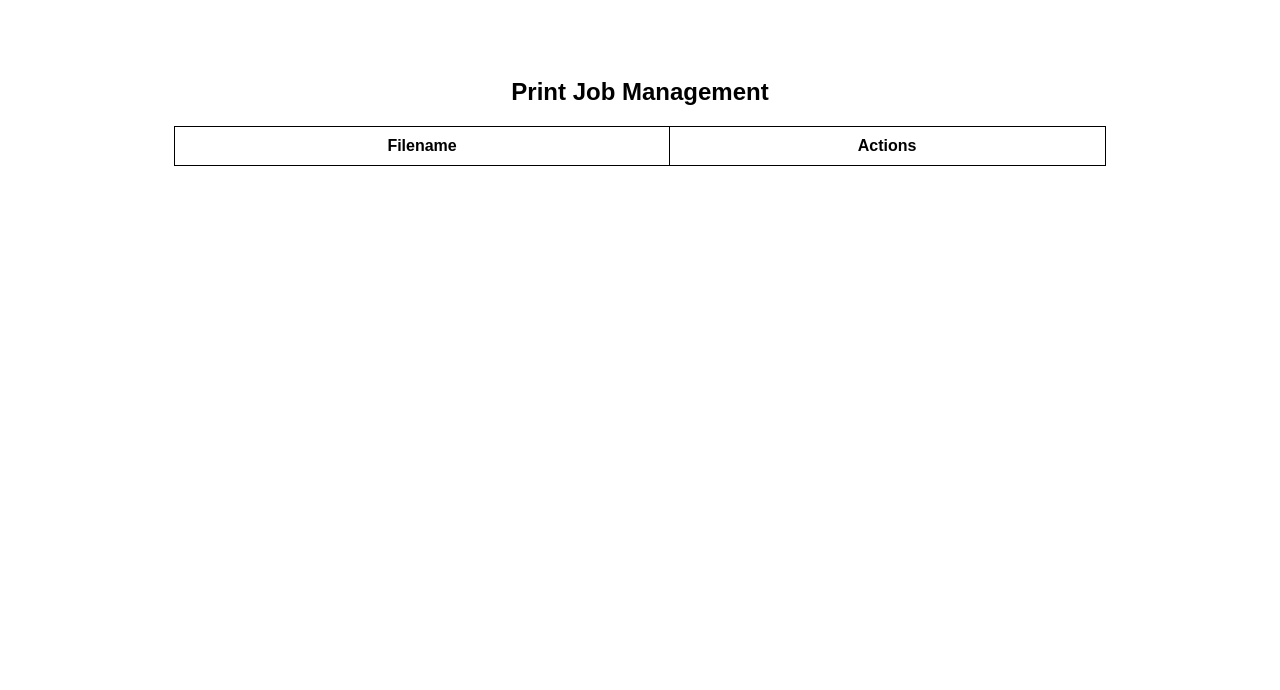
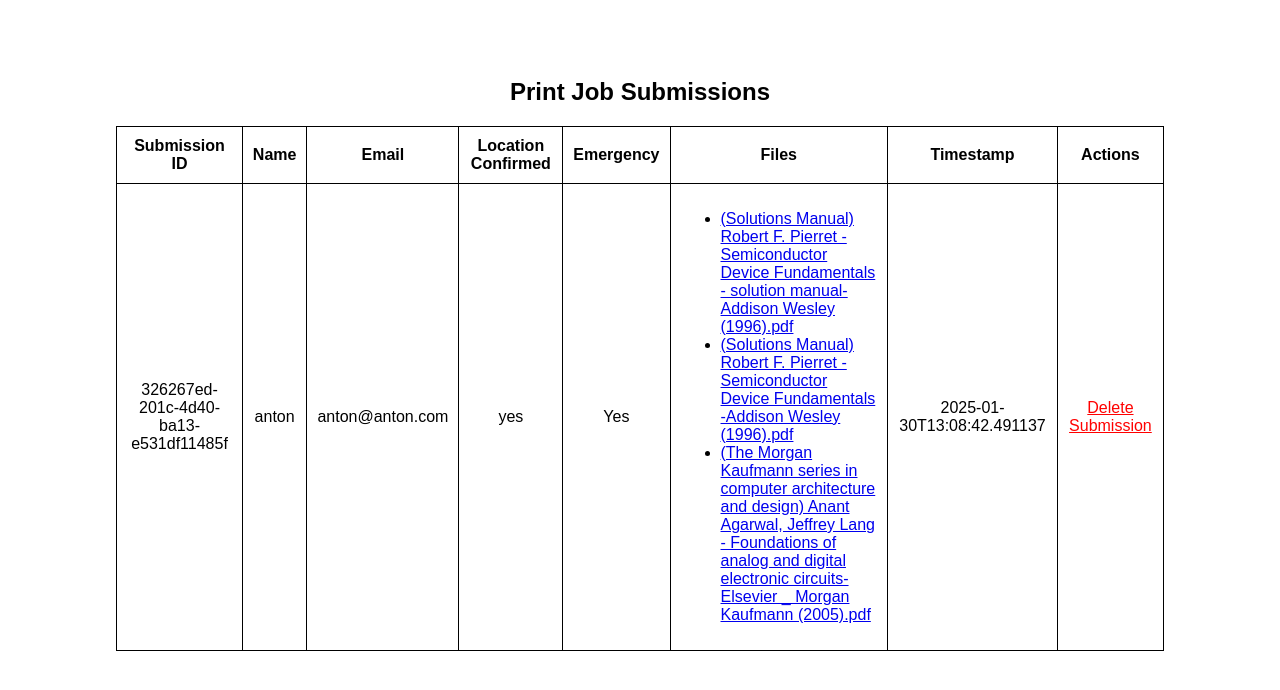
Before and after one commit to ravenspired/print-form, a Flask app: page /admin in a window 1280 px wide. Shown: the top 690 px of the page. Run offline with Flask 3, Linux system fonts and the light colour scheme; the visitor is signed in with stand-in values (Sample User, id 1); lists and menus that the app fills with data are empty.

Commit message:
added more sophisticated submission control

```diff
--- a/main.py
+++ b/main.py
@@ -1,6 +1,8 @@
-from flask import Flask, render_template, request, redirect, url_for, session, send_from_directory
+from flask import Flask, render_template, request, redirect, url_for, session, send_from_directory, jsonify
 import os
 import uuid
+import json
+import datetime
 
 app = Flask(__name__)
 app.secret_key = 'supersecretkey'  # Change this to a strong secret key
@@ -35,48 +37,80 @@
 def upload():
     if not session.get('authenticated'):
         return redirect(url_for('index'))
+
     if request.method == 'POST':
         name = request.form.get('name')
         email = request.form.get('email')
         location_confirmed = request.form.get('location_confirmed')
         location_details = request.form.get('location_details')
-        emergency = request.form.get('emergency')
-        file = request.files.get('file')
+        emergency = request.form.get('emergency') == 'on'
+        files = request.files.getlist('files')
 
-        if file and allowed_file(file.filename):
-            filename = f"{uuid.uuid4()}_{file.filename}"
-            filepath = os.path.join(UPLOAD_FOLDER, filename)
-            file.save(filepath)
-            return "File uploaded successfully!"
+        if not files or all(file.filename == '' for file in files):
+            return "No valid files uploaded!"
+
+        submission_id = str(uuid.uuid4())
+        submission_folder = os.path.join(UPLOAD_FOLDER, submission_id)
+        os.makedirs(submission_folder, exist_ok=True)
+        timestamp = datetime.datetime.now().isoformat()
+        saved_files = []
+
+        for file in files:
+            if file and allowed_file(file.filename):
+                filename = file.filename
+                filepath = os.path.join(submission_folder, filename)
+                file.save(filepath)
+                saved_files.append(filename)
+
+        submission = {
+            "id": submission_id,
+            "name": name,
+            "email": email,
+            "location_confirmed": location_confirmed,
+            "location_details": location_details,
+            "emergency": emergency,
+            "files": saved_files,
+            "timestamp": timestamp
+        }
+
+        with open(os.path.join(submission_folder, 'submission.json'), 'w') as f:
+            json.dump(submission, f, indent=4)
+
+        return "Files uploaded successfully!"
+
     return render_template('upload.html')
 
 @app.route('/admin', methods=['GET'])
 def admin():
     if not session.get('admin'):
         return redirect(url_for('index'))
-    files = os.listdir(UPLOAD_FOLDER)
-    return render_template('admin.html', files=files)
+    submissions = []
+    for submission_id in os.listdir(UPLOAD_FOLDER):
+        submission_folder = os.path.join(UPLOAD_FOLDER, submission_id)
+        if os.path.isdir(submission_folder):
+            json_path = os.path.join(submission_folder, 'submission.json')
+            if os.path.exists(json_path):
+                with open(json_path, 'r') as f:
+                    submissions.append(json.load(f))
+    return render_template('admin.html', submissions=submissions)
 
-@app.route('/download/<filename>')
-def download(filename):
+@app.route('/download/<submission_id>/<filename>')
+def download(submission_id, filename):
     if not session.get('admin'):
         return redirect(url_for('index'))
-    return send_from_directory(UPLOAD_FOLDER, filename)
+    submission_folder = os.path.join(UPLOAD_FOLDER, submission_id)
+    return send_from_directory(submission_folder, filename)
 
-@app.route('/delete/<filename>')
-def delete(filename):
+@app.route('/delete_submission/<submission_id>')
+def delete_submission(submission_id):
     if not session.get('admin'):
         return redirect(url_for('index'))
-    os.remove(os.path.join(UPLOAD_FOLDER, filename))
-    return redirect(url_for('admin'))
-
-@app.route('/complete/<filename>')
-def complete(filename):
-    if not session.get('admin'):
-        return redirect(url_for('index'))
-    os.rename(os.path.join(UPLOAD_FOLDER, filename), os.path.join(ARCHIVE_FOLDER, filename))
+    submission_folder = os.path.join(UPLOAD_FOLDER, submission_id)
+    if os.path.exists(submission_folder):
+        for file in os.listdir(submission_folder):
+            os.remove(os.path.join(submission_folder, file))
+        os.rmdir(submission_folder)
     return redirect(url_for('admin'))
 
 if __name__ == '__main__':
-    # app.run(host='192.168.1.112', port=5000, debug=True)
     app.run(debug=True)
--- a/templates/admin.html
+++ b/templates/admin.html
@@ -6,24 +6,41 @@
     <title>Admin Panel</title>
     <style>
         body { font-family: Arial, sans-serif; text-align: center; padding: 50px; }
-        table { width: 80%; margin: auto; border-collapse: collapse; }
+        table { width: 90%; margin: auto; border-collapse: collapse; }
         th, td { border: 1px solid black; padding: 10px; text-align: center; }
+        .files-list { text-align: left; }
     </style>
 </head>
 <body>
-    <h2>Print Job Management</h2>
+    <h2>Print Job Submissions</h2>
     <table>
         <tr>
-            <th>Filename</th>
+            <th>Submission ID</th>
+            <th>Name</th>
+            <th>Email</th>
+            <th>Location Confirmed</th>
+            <th>Emergency</th>
+            <th>Files</th>
+            <th>Timestamp</th>
             <th>Actions</th>
         </tr>
-        {% for file in files %}
+        {% for submission in submissions %}
         <tr>
-            <td>{{ file }}</td>
+            <td>{{ submission.id }}</td>
+            <td>{{ submission.name }}</td>
+            <td>{{ submission.email }}</td>
+            <td>{{ submission.location_confirmed }}</td>
+            <td>{{ "Yes" if submission.emergency else "No" }}</td>
+            <td class="files-list">
+                <ul>
+                    {% for file in submission.files %}
+                        <li><a href="{{ url_for('download', submission_id=submission.id, filename=file) }}">{{ file }}</a></li>
+                    {% endfor %}
+                </ul>
+            </td>
+            <td>{{ submission.timestamp }}</td>
             <td>
-                <a href="{{ url_for('download', filename=file) }}">Download</a> |
-                <a href="{{ url_for('complete', filename=file) }}">Mark as Completed</a> |
-                <a href="{{ url_for('delete', filename=file) }}" style="color: red;">Delete</a>
+                <a href="{{ url_for('delete_submission', submission_id=submission.id) }}" style="color: red;">Delete Submission</a>
             </td>
         </tr>
         {% endfor %}
--- a/templates/upload.html
+++ b/templates/upload.html
@@ -30,8 +30,8 @@
         <label for="emergency">Emergency Print?</label>
         <input type="checkbox" name="emergency"><br><br>
 
-        <label for="file">Upload File (PDF/DOC/DOCX only, max 10MB):</label>
-        <input type="file" name="file" required><br><br>
+        <label for="files">Upload Files (PDF/DOC/DOCX only, max 10MB each):</label>
+        <input type="file" name="files" multiple required><br><br>
 
         <button type="submit">Submit</button>
     </form>
--- /dev/null
+++ b/uploads/326267ed-201c-4d40-ba13-e531df11485f/submission.json
@@ -0,0 +1,14 @@
+{
+    "id": "326267ed-201c-4d40-ba13-e531df11485f",
+    "name": "anton",
+    "email": "anton@anton.com",
+    "location_confirmed": "yes",
+    "location_details": "skull",
+    "emergency": true,
+    "files": [
+        "(Solutions Manual) Robert F. Pierret - Semiconductor Device Fundamentals - solution manual-Addison Wesley (1996).pdf",
+        "(Solutions Manual) Robert F. Pierret - Semiconductor Device Fundamentals -Addison Wesley (1996).pdf",
+        "(The Morgan Kaufmann series in computer architecture and design) Anant Agarwal, Jeffrey Lang - Foundations of analog and digital electronic circuits-Elsevier _ Morgan Kaufmann (2005).pdf"
+    ],
+    "timestamp": "2025-01-30T13:08:42.491137"
+}
```
Also changed, not shown: 3 other files.
